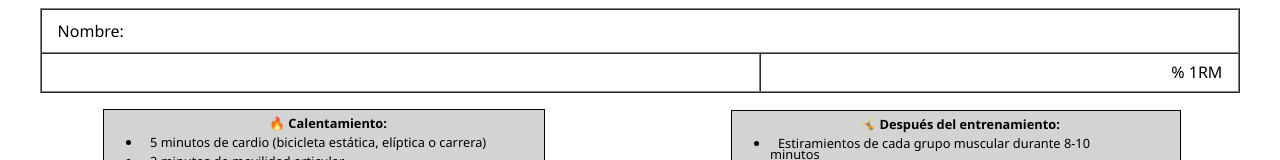
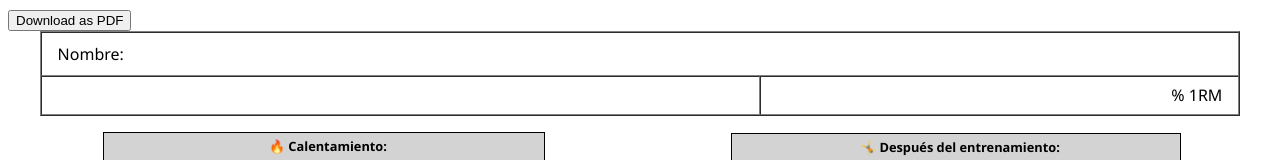
Before and after one commit to fernanfpinformatica/gym-workout-creator, a Vue app: page / in a window 1280 px wide. Shown: the top 160 px of the page. Built offline with nearby package versions, Linux system fonts and the light colour scheme.

Commit message:
Add button using html2pdf library to export PDF
Does not work properly

```diff
--- a/package.json
+++ b/package.json
@@ -9,6 +9,7 @@
   },
   "dependencies": {
     "core-js": "^3.6.5",
+    "html2pdf.js": "^0.9.2",
     "vue": "^2.6.11"
   },
   "devDependencies": {
--- a/src/App.vue
+++ b/src/App.vue
@@ -1,5 +1,9 @@
 <template>
   <div id="app">
+    <!--
+    -->
+    <GeneratePdf />
+
     <div class="workout-wrapper">
       <WorkoutHeader/>
 
@@ -43,13 +47,15 @@
 import WorkoutHeader from './components/WorkoutHeader.vue'
 import Callout from './components/Callout.vue'
 import ExerciseTable from './components/ExerciseTable.vue'
+import GeneratePdf from './components/GeneratePdf.vue'
 
 export default {
   name: 'App',
   components: {
     WorkoutHeader,
     Callout,
-    ExerciseTable
+    ExerciseTable,
+    GeneratePdf,
   },
   data () {
     return {
--- /dev/null
+++ b/src/components/GeneratePdf.vue
@@ -0,0 +1,31 @@
+<template>
+  <div class="generate-pdf">
+    <button @click="generatePDF()">Download as PDF</button>
+  </div>
+</template>
+
+<script>
+import html2pdf from '../../node_modules/html2pdf.js'
+
+export default {
+  name: 'GeneratePdf',
+  methods: {
+    generatePDF: function generatePDF() {
+      var opt = {
+        margin:       0,
+        filename:     'file.pdf',
+        image:        { type: 'png', quality: 1 },
+        html2canvas:  { scale: 3 }
+      };
+
+    const element = document.documentElement.innerHTML;
+    html2pdf().set(opt).from(element).save();
+  }
+}
+}
+</script>
+
+<!-- Add "scoped" attribute to limit CSS to this component only -->
+<style scoped>
+
+</style>
```
Also changed, not shown: 1 other file (tests, documents, lock files or other folders).
